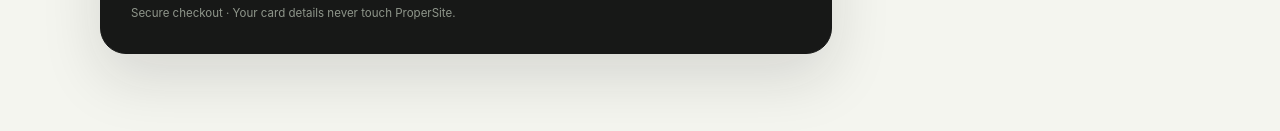
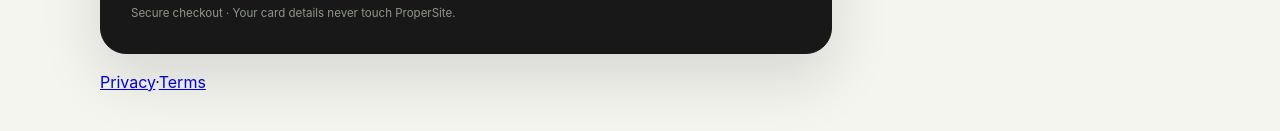
Before and after one commit to liamVSC/website-hosting, a website: page public/order.html in a window 1280 px wide. Shown: the part 2552-2683 px from the top of the page. Drawn offline with Linux system fonts and the light colour scheme.

Commit message:
Add privacy and terms links to order flow

```diff
--- a/public/order.html
+++ b/public/order.html
@@ -36,4 +36,4 @@
 <label class="package-option"><input type="radio" name="package" value="business"><span><strong>£100</strong><b>Business</b><small>Fuller business website</small></span></label>
 <label class="package-option"><input type="radio" name="package" value="premium"><span><strong>£150</strong><b>Premium</b><small>More distinctive presentation</small></span></label></div>
 <button class="pay-button" type="submit"><span>Continue to secure payment</span><b>→</b></button><p id="form-status" class="form-status" role="status" aria-live="polite"></p><p class="secure">Secure checkout · Your card details never touch ProperSite.</p></aside>
-</form></main><script src="./order.js"></script></body></html>
+</form><p class="legal-links"><a href="./privacy.html">Privacy</a><span>·</span><a href="./terms.html">Terms</a></p></main><script src="./order.js"></script></body></html>
```
